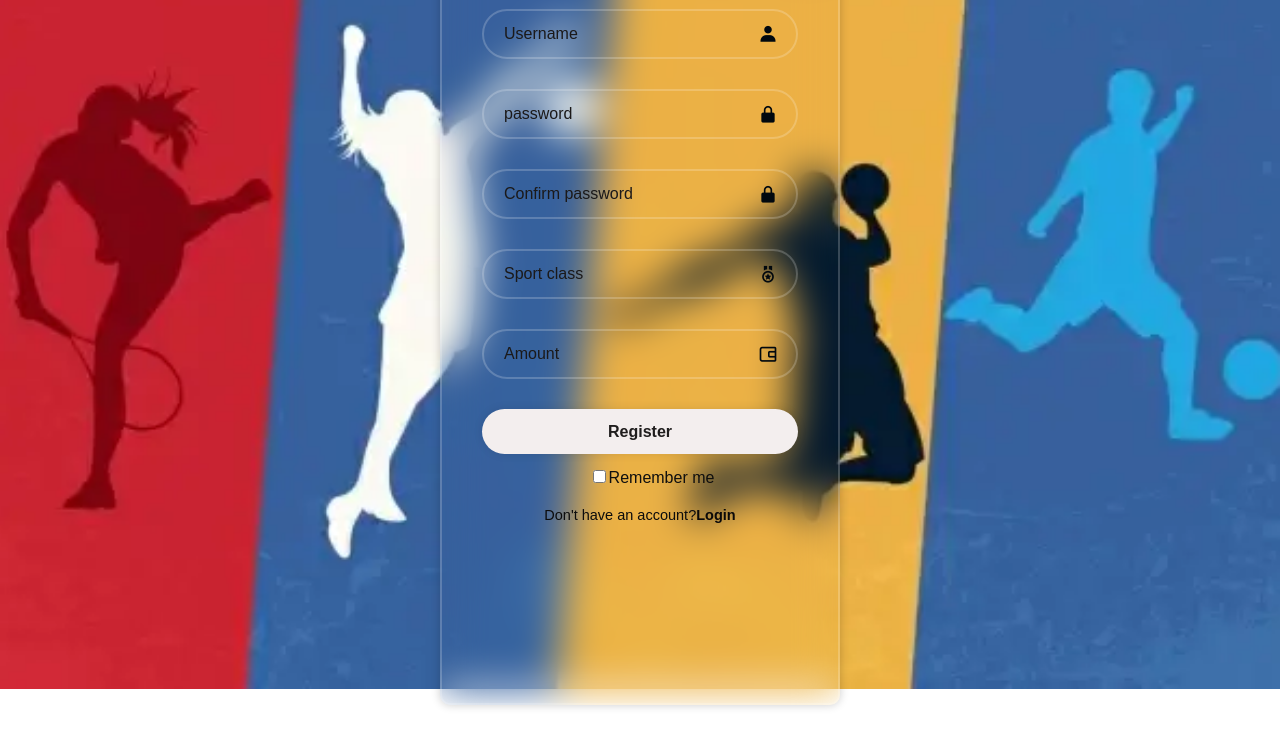
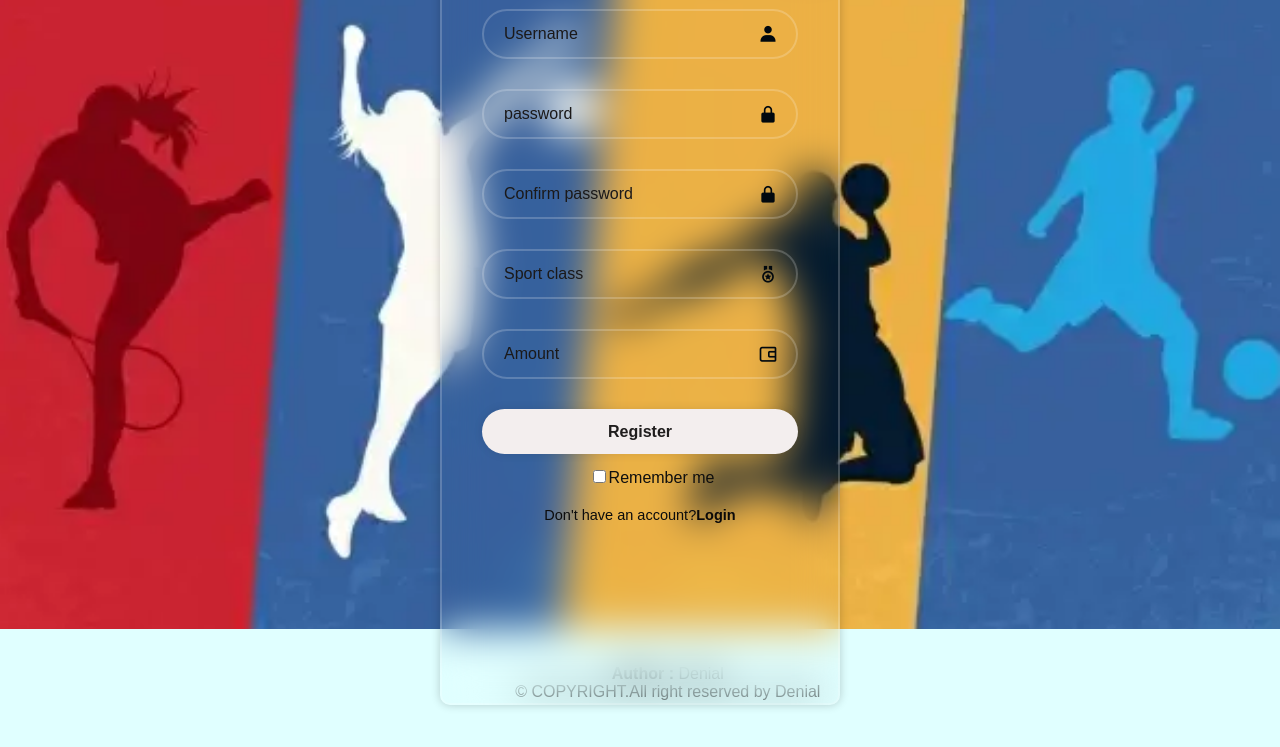
Before and after one commit to Denial2006/Sport, a plain HTML site: page login.html in a window 1280 px wide. Shown: the part 271-1018 px from the top of the page. Before the commit the page ends 976 px from the top, so only its background shows below. Drawn offline with nearby package versions, Linux system fonts and the light colour scheme.

Commit message:
Update login.html

```diff
--- a/login.html
+++ b/login.html
@@ -74,7 +74,15 @@
 
         </form>
     </div>
+   <div class="footer">
+        <div class="text">
+            <b>Author :</b> Denial<br>
+            <ul>
+                © COPYRIGHT.All right reserved by Denial
+            </ul>
 
+        </div>
+</div>
 
 </body>
 </html>
```
